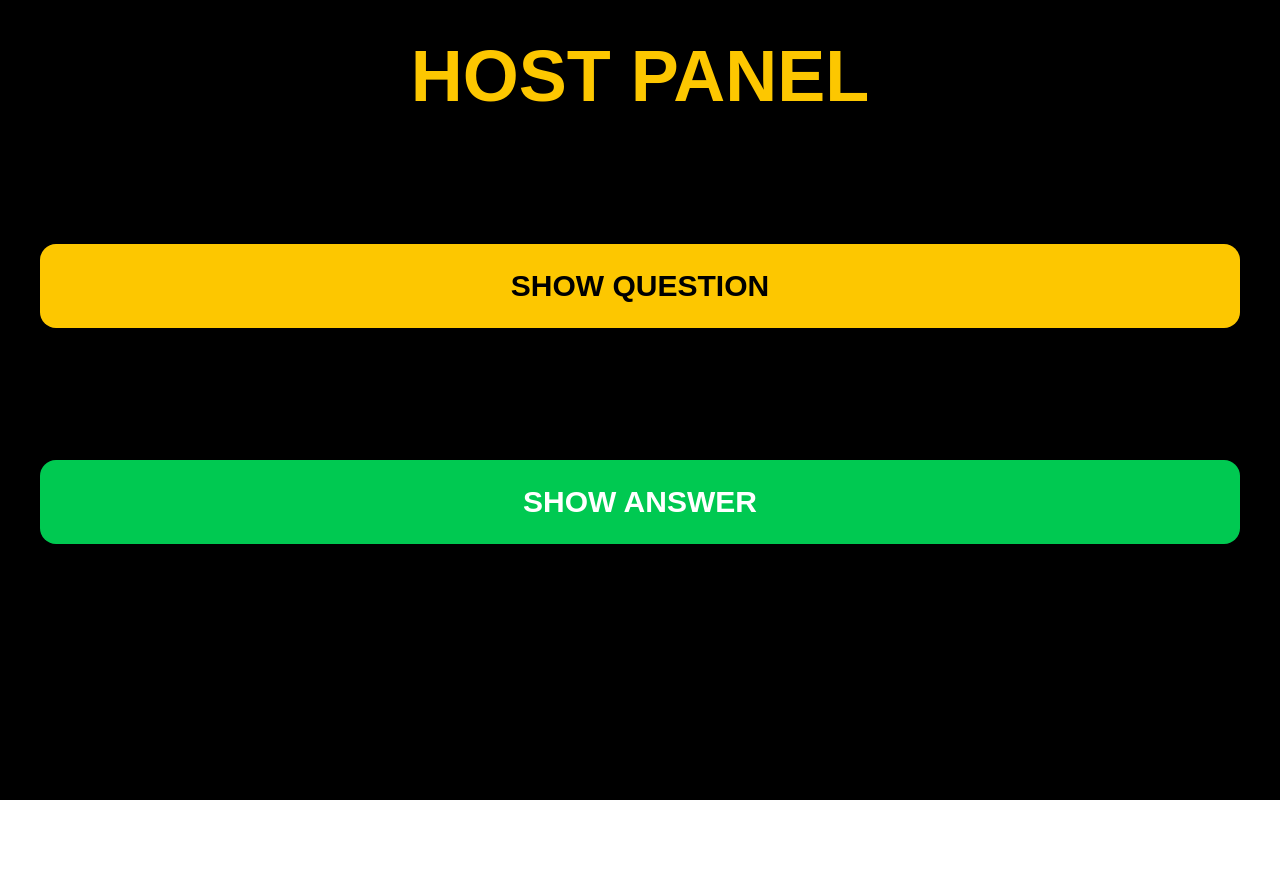
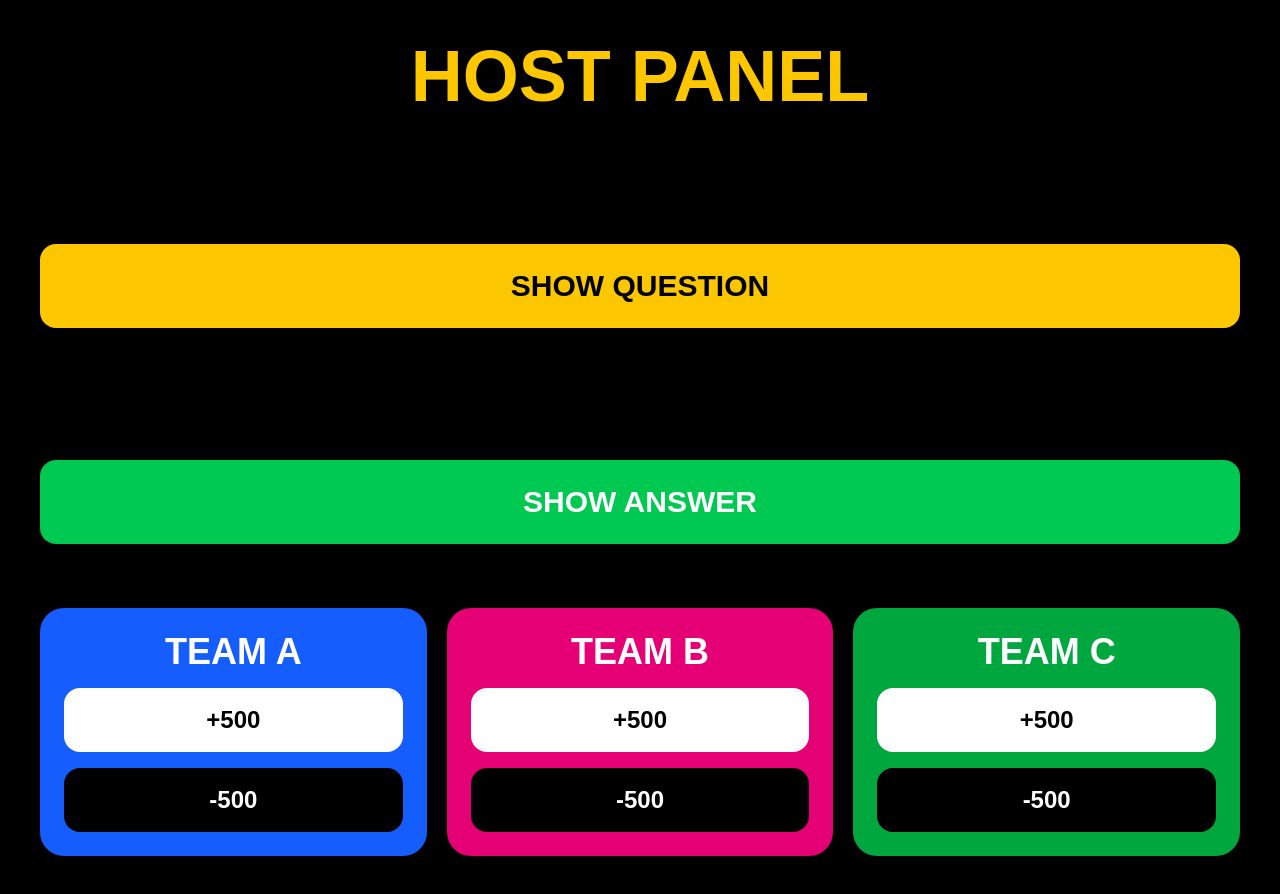
Before and after one commit to jakebaker2606-hub/crack-it, a Next.js app: page /host in a window 1280 px wide. Before the commit the page ends 800 px from the top, so only its background shows below. Built offline with nearby package versions, Linux system fonts and the light colour scheme; no server answers; the database is empty.

Commit message:
Added team scoring system

```diff
--- a/app/host/page.tsx
+++ b/app/host/page.tsx
@@ -1,12 +1,13 @@
 "use client";
 
-import { useState } from "react";
+import { useEffect, useState } from "react";
 
 import { db } from "../../lib/firebase";
 
 import {
   ref,
   update,
+  onValue,
 } from "firebase/database";
 
 export default function HostPage() {
@@ -15,15 +16,37 @@ export default function HostPage() {
 
   const [answer, setAnswer] = useState("");
 
+  const [game, setGame] = useState<any>({
+    teamA: 0,
+    teamB: 0,
+    teamC: 0,
+  });
+
+  useEffect(() => {
+
+    const gameRef = ref(db, "game");
+
+    const unsubscribe = onValue(gameRef, (snapshot) => {
+
+      const data = snapshot.val();
+
+      if (data) {
+        setGame(data);
+      }
+
+    });
+
+    return () => unsubscribe();
+
+  }, []);
+
   const sendQuestion = async () => {
 
     await update(ref(db, "game"), {
       question: question,
+      answer: "",
       showAnswer: false,
-      answer: "",
     });
-
-    alert("QUESTION SENT");
 
   };
 
@@ -34,7 +57,18 @@ export default function HostPage() {
       showAnswer: true,
     });
 
-    alert("ANSWER SENT");
+  };
+
+  const updateScore = async (
+    team: string,
+    amount: number
+  ) => {
+
+    const current = game[team] || 0;
+
+    await update(ref(db, "game"), {
+      [team]: Math.max(0, current + amount),
+    });
 
   };
 
@@ -45,6 +79,8 @@ export default function HostPage() {
       <h1 className="text-7xl font-black text-yellow-400 text-center">
         HOST PANEL
       </h1>
+
+      {/* QUESTIONS */}
 
       <input
         value={question}
@@ -60,6 +96,8 @@ export default function HostPage() {
         SHOW QUESTION
       </button>
 
+      {/* ANSWERS */}
+
       <input
         value={answer}
         onChange={(e) => setAnswer(e.target.value)}
@@ -74,6 +112,84 @@ export default function HostPage() {
         SHOW ANSWER
       </button>
 
+      {/* SCORES */}
+
+      <div className="grid grid-cols-3 gap-5 mt-10">
+
+        {/* TEAM A */}
+
+        <div className="bg-blue-600 p-6 rounded-3xl flex flex-col gap-4">
+
+          <h2 className="text-4xl font-black text-center">
+            TEAM A
+          </h2>
+
+          <button
+            onClick={() => updateScore("teamA", 500)}
+            className="bg-white text-black p-4 rounded-2xl text-2xl font-black"
+          >
+            +500
+          </button>
+
+          <button
+            onClick={() => updateScore("teamA", -500)}
+            className="bg-black p-4 rounded-2xl text-2xl font-black"
+          >
+            -500
+          </button>
+
+        </div>
+
+        {/* TEAM B */}
+
+        <div className="bg-pink-600 p-6 rounded-3xl flex flex-col gap-4">
+
+          <h2 className="text-4xl font-black text-center">
+            TEAM B
+          </h2>
+
+          <button
+            onClick={() => updateScore("teamB", 500)}
+            className="bg-white text-black p-4 rounded-2xl text-2xl font-black"
+          >
+            +500
+          </button>
+
+          <button
+            onClick={() => updateScore("teamB", -500)}
+            className="bg-black p-4 rounded-2xl text-2xl font-black"
+          >
+            -500
+          </button>
+
+        </div>
+
+        {/* TEAM C */}
+
+        <div className="bg-green-600 p-6 rounded-3xl flex flex-col gap-4">
+
+          <h2 className="text-4xl font-black text-center">
+            TEAM C
+          </h2>
+
+          <button
+            onClick={() => updateScore("teamC", 500)}
+            className="bg-white text-black p-4 rounded-2xl text-2xl font-black"
+          >
+            +500
+          </button>
+
+          <button
+            onClick={() => updateScore("teamC", -500)}
+            className="bg-black p-4 rounded-2xl text-2xl font-black"
+          >
+            -500
+          </button>
+
+        </div>
+
+      </div>
+
     </div>
 
   );
```
